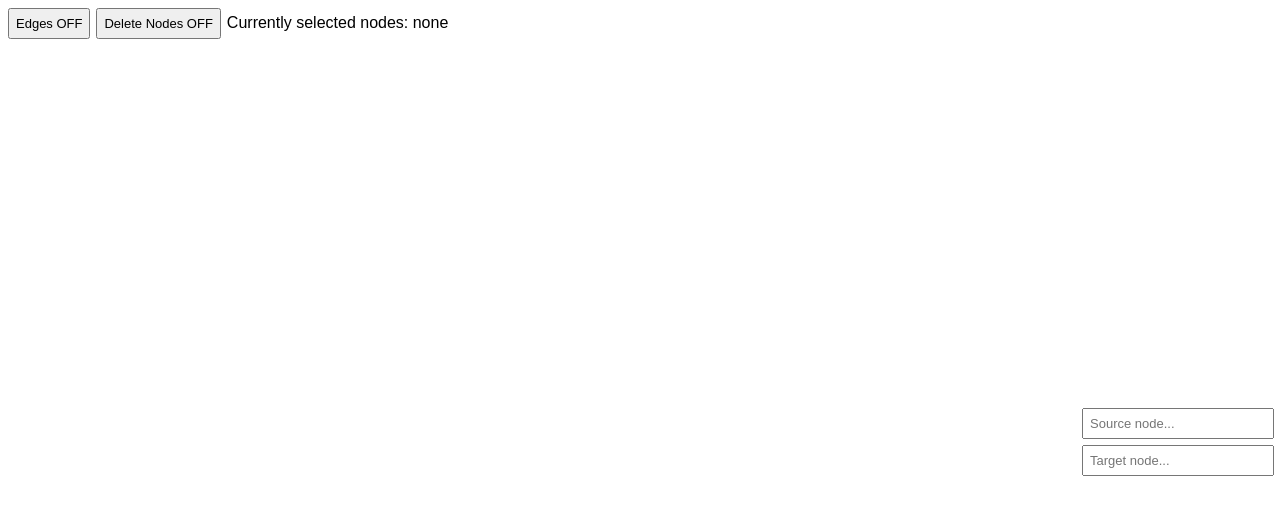
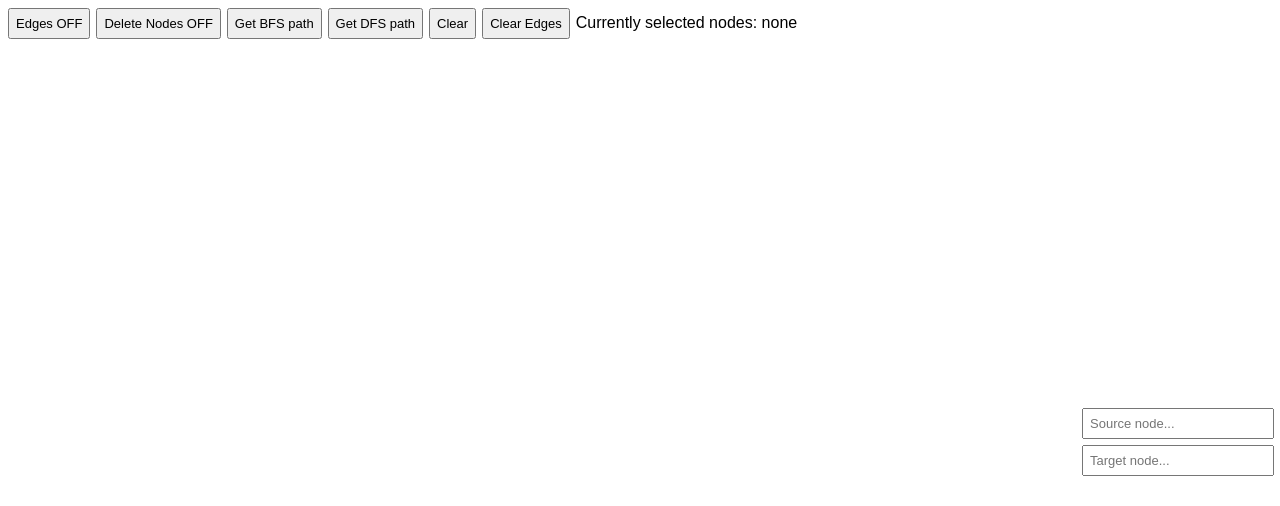
Before and after one commit to timtim40a/graph-algorithms-visualiser, a Next.js app: page / in a window 1280 px wide. Shown: the top 506 px of the page. Built offline with nearby package versions, Linux system fonts and the light colour scheme.

Commit message:
v.1.0.2 - DFS and BFS are now available - smooth edge animations are available but cause some bugs - basic edge animation is introduced - clearing the canvas is now available - clearing the canvas now restarts the node counter

```diff
--- a/package.json
+++ b/package.json
@@ -10,6 +10,7 @@
   },
   "dependencies": {
     "@xyflow/react": "^12.3.5",
+    "framer-motion": "^12.4.2",
     "next": "14.2.15",
     "react": "^18",
     "react-dom": "^18"
@@ -23,6 +24,5 @@
     "postcss": "^8",
     "tailwindcss": "^3.4.1",
     "typescript": "^5"
-
   }
 }
--- a/src/components/GraphCanvas.tsx
+++ b/src/components/GraphCanvas.tsx
@@ -5,7 +5,7 @@ import GraphEdge from "./GraphEdge";
 import { GraphEdgeProps, GraphNodeProps } from "@/app/types";
 import AdjacencyListInput from "./AdjacencyListInput";
 import AdjacencyListElement from "./AdjacencyListElement";
-import { buildAdjacencyList, bfs } from "@/utilities/GraphAlgorithms";
+import { buildAdjacencyList, bfs, dfs } from "@/utilities/GraphAlgorithms";
 
 type GraphCanvasProps = {
     canvasHeight?: number;
@@ -94,7 +94,7 @@ const GraphCanvas: React.FC<GraphCanvasProps> = ({canvasHeight = 200, canvasWidt
             console.warn(`Edge cannot be rendered: Missing node positions for ${sourceID} or ${targetID}`);
             return null;
         }
-        if (edgeList.some((edge) => edge.id == id)) {
+        if (edgeList.some((edge) => edge.id == id || edge.id == "e" + targetID + sourceID)) {
             console.warn(`Edge cannot be rendered: Edge between ${sourceID} and ${targetID} already exists`);
             return null;
         }
@@ -107,7 +107,7 @@ const GraphCanvas: React.FC<GraphCanvasProps> = ({canvasHeight = 200, canvasWidt
             getNodePosition: getNodePosition
         }
         setEdgeList((updatedEdgeList) => [...updatedEdgeList, newEdge])
-        if (!directed && sourceID != targetID) {
+        /*if (!directed && sourceID != targetID) {
             const idReverse = "e" + targetID + sourceID;
             if (edgeList.some((edge) => edge.id == idReverse)) {
                 console.warn(`Edge cannot be rendered: Edge between ${sourceID} and ${targetID} already exists`);
@@ -122,24 +122,54 @@ const GraphCanvas: React.FC<GraphCanvasProps> = ({canvasHeight = 200, canvasWidt
                 getNodePosition: getNodePosition
             }
             setEdgeList((updatedEdgeList) => [...updatedEdgeList, newEdgeReverse])
-        }
+        }*/
     }
 
     const getBfsPath = (startID: string) => {
         return bfs(startID, buildAdjacencyList(nodeList, edgeList))
     }
 
-    const startSearchAnimation = (searchOrder: string[]) => {
+    const getDfsPath = (startID: string) => {
+        return dfs(startID, buildAdjacencyList(nodeList, edgeList))
+    }
+
+    const startSearchAnimation = async (searchOrder: string[][]) => {
         console.log(searchOrder)
-        for (let i = 0; i < searchOrder.length - 1; i++) {
-            const edgeToAnimate = edgeList.find((edge) => edge.sourceID === searchOrder[i] && edge.targetID === searchOrder[i+1]);
-            console.log(searchOrder[i] + " " + searchOrder[i+1])
-            const updateEdges = edgeList.filter((edge) => edge.sourceID !== searchOrder[i] && edge.targetID !== searchOrder[i+1])
+        for (let i = 0; i < searchOrder.length; i++) {
+            const id = "e" + searchOrder[i][0] + searchOrder[i][1]
+            const idReverse = "e" + searchOrder[i][1] + searchOrder[i][0]
+            const edgeToAnimate = edgeList.find((edge) => edge.id === id || edge.id === idReverse);
+            const updateEdges = edgeList.filter((edge) => edge.id !== id && edge.id !== idReverse);
+            await new Promise(resolve => setTimeout(resolve, 1000))
+            edgeToAnimate ? edgeToAnimate.activeAnimation = true : null
             console.log(edgeToAnimate)
-            edgeToAnimate ? edgeToAnimate.activeAnimation = true : null
             edgeToAnimate ? setEdgeList([...updateEdges, edgeToAnimate]) : null
         }
+        await new Promise(resolve => setTimeout(resolve, 10000))
+        stopAnimation()
     }
+
+    const stopAnimation = () => {
+        const stoppedAnimationEdgeList = edgeList
+        stoppedAnimationEdgeList.forEach((edge) => edge.activeAnimation = false)
+        setEdgeList(stoppedAnimationEdgeList)
+    }
+
+    const deleteAll = (kind: string = "nodes") => {
+        if (kind === "nodes") {
+            setEdgeList([])
+            setNodeList([])
+            setSelectedNodes(["none"])
+            setNodeCounter(0)
+        }
+        if (kind === "edges") {
+            setEdgeList([])
+        }
+    }
+
+    useEffect(() => {
+
+    }, [edgeList])
 
     useEffect(() => {
         console.log(`Edge creation mode is now: ${isCreatingEdge ? "ON" : "OFF"}`);
@@ -160,9 +190,18 @@ const GraphCanvas: React.FC<GraphCanvasProps> = ({canvasHeight = 200, canvasWidt
             <button onClick={(e) => toggleNodeDeletion(e)}>
                 {isDeletingNode ? "Delete Nodes ON" : "Delete Nodes OFF"}
             </button>
-            {/*<button onClick={(e) => startSearchAnimation(getBfsPath("n" + (nodeCounter-1)))}>
-                get BFS path
-            </button>*/}
+            <button onClick={(e) => startSearchAnimation(getBfsPath("n" + (0)))}>
+                Get BFS path
+            </button>
+            <button onClick={(e) => startSearchAnimation(getDfsPath("n" + (0)))}>
+                Get DFS path
+            </button>
+            <button onClick={(e) => deleteAll("nodes")}>
+                Clear
+            </button>
+            <button onClick={(e) => deleteAll("edges")}>
+                Clear Edges
+            </button>
             <label>
                     {`Currently selected nodes: ${selectedNodes.length == 1 ?
                         selectedNodes : selectedNodes[0] + " " + selectedNodes[1]}`}
@@ -185,7 +224,7 @@ const GraphCanvas: React.FC<GraphCanvasProps> = ({canvasHeight = 200, canvasWidt
                 sourceID={graphEdge.sourceID}
                 targetID={graphEdge.targetID}
                 directed={false}
-                activeAnimation={false}
+                activeAnimation={graphEdge.activeAnimation}
                 getNodePosition={getNodePosition}
                 />
             })}
--- a/src/components/GraphEdge.tsx
+++ b/src/components/GraphEdge.tsx
@@ -1,6 +1,8 @@
 import { ReactNode } from "react";
 import GraphCanvas from "./GraphCanvas";
 import { GraphEdgeProps } from "@/app/types";
+import { keyframes, motion } from "framer-motion"
+import "../styles/GraphEdge.css";
 
 const GraphEdge: React.FC<GraphEdgeProps> = ({id, sourceID, targetID, getNodePosition, directed = false, activeAnimation = false}) => {
 
@@ -14,22 +16,33 @@ const GraphEdge: React.FC<GraphEdgeProps> = ({id, sourceID, targetID, getNodePos
         {sourceID != targetID ?
         <line
             id={id}
+            //className={activeAnimation ? "animated-edge" : "edge"}
             x1={source.x}
             y1={source.y}
             x2={target.x}
             y2={target.y}
-            stroke="black"
             strokeWidth="3px"
+            stroke="rgb(0,0,0)"
             markerEnd={directed ? "url(#arrowhead)" : undefined}>
             {activeAnimation ?
                 <animate
                     attributeName="stroke"
+                    from="rgb(0,0,0)"
+                    to="rgb(0,128,0)"
                     begin="0s"
-                dur="1s"
-                keyTimes="0; 0.5; 1"
-                values="#000000;#00AA00;#00DD00"
+                    dur="9s"
                     fill="freeze"
                 />
+                //<motion.line
+                //id={id}
+                //animate={{ stroke: ["rgb(0,0,0)" , "rgb(0,128,0)"] }}
+                //transition={{
+                //    times: [0,1],
+                //    duration: 9,
+                //    type: "keyframes",
+                //    ease: "easeIn"
+                //}}
+                ///>
                 : null}
         </line>
         :
--- /dev/null
+++ b/src/styles/GraphEdge.css
@@ -0,0 +1,24 @@
+:root {
+    --just-explored-edge-colour: rgb(215,156,0);
+    --explored-edge-colour: rgb(0,156,0);
+    --non-explored-edge-colour: black;
+}
+
+.animated-edge {
+    animation: search 1s linear
+}
+
+@keyframes search {
+    from {
+        stroke: var(--non-explored-edge-colour);
+    }
+    to {
+        stroke: var(--explored-edge-colour);
+    }
+}
+
+
+.edge {
+    stroke: black;
+
+}
--- a/src/utilities/GraphAlgorithms.ts
+++ b/src/utilities/GraphAlgorithms.ts
@@ -27,21 +27,51 @@ export const buildAdjacencyList = (
 export const bfs = (
   startID: string,
   adjacencyList: Map<string, string[]>
-): string[] => {
+): [string, string][] => {
   const visited = new Set<string>();
-  const searchQueue: string[] = [startID];
-  const finalPath: string[] = [];
+  const queue: string[] = [startID];
+  const edges: [string, string][] = [];
 
-  while (searchQueue.length > 0) {
-    const current = searchQueue.shift()!;
+  while (queue.length > 0) {
+    const current = queue.shift()!;
     if (!visited.has(current)) {
       visited.add(current);
-      finalPath.push(current);
 
       const neighbors = adjacencyList.get(current) || [];
-      searchQueue.push(...neighbors.filter((neighbor) => !visited.has(neighbor)));
+      for (const neighbor of neighbors) {
+        if (!visited.has(neighbor)) {
+          edges.push([current, neighbor]); // Track traversed edge (current → neighbor)
+          queue.push(neighbor);
+        }
+      }
     }
   }
 
-  return finalPath;
+  return edges;
 };
+
+export const dfs = (
+  startID: string,
+  adjacencyList: Map<string, string[]>
+): [string, string][] => {
+  const visited = new Set<string>();
+  const edges: [string, string][] = [];
+
+  const dfsHelper = (node: string) => {
+    if (!visited.has(node)) {
+      visited.add(node);
+
+      const neighbors = adjacencyList.get(node) || [];
+      for (const neighbor of neighbors) {
+        if (!visited.has(neighbor)) {
+          edges.push([node, neighbor]); // Track edges
+          dfsHelper(neighbor);
+        }
+      }
+    }
+  };
+
+  dfsHelper(startID);
+  console.log(edges)
+  return edges;
+};
```
Also changed, not shown: 2 other files (tests, documents, lock files or other folders). Lines whose indentation alone changed are shown as unchanged.
